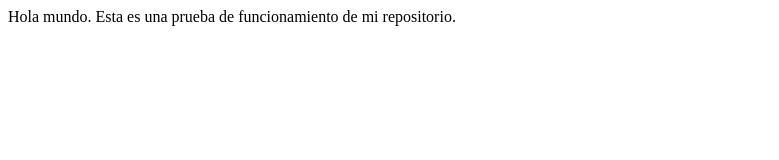
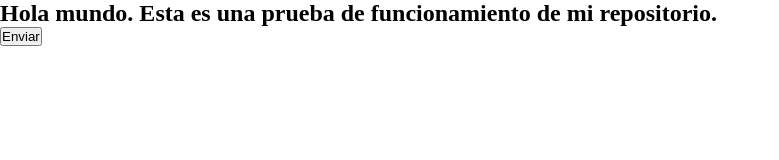
Before and after one commit to JonathanPabon-Dev/NuevoRepositorio, a plain HTML site: page index.html in a window 1280 px wide. Shown: the whole page, without its empty margins (0-779 px from the left). Drawn offline with Linux system fonts and the light colour scheme.

Commit message:
Se agrega archivo de estilos css y se modifica el contenido de la página web

```diff
--- /dev/null
+++ b/css/styles.css
@@ -0,0 +1,4 @@
+* {
+    padding: 0;
+    margin: 0;
+}
--- a/index.html
+++ b/index.html
@@ -1,14 +1,19 @@
 <!DOCTYPE html>
 <html lang="en">
     <head>
-    <meta charset="UTF-8">
-    <meta name="viewport" content="width=device-width, initial-scale=1.0">
+        <meta charset="UTF-8" />
+        <meta name="viewport" content="width=device-width, initial-scale=1.0" />
         <title>Document</title>
+        <link rel="stylesheet" href="./css/styles.css">
     </head>
     <body>
         <main>
             <div>
-            Hola mundo. Esta es una prueba de funcionamiento de mi repositorio.
+                <h2>
+                    Hola mundo. Esta es una prueba de funcionamiento de mi
+                    repositorio.
+                </h2>
+                <button>Enviar</button>
             </div>
         </main>
     </body>
```
Lines whose indentation alone changed are shown as unchanged.
